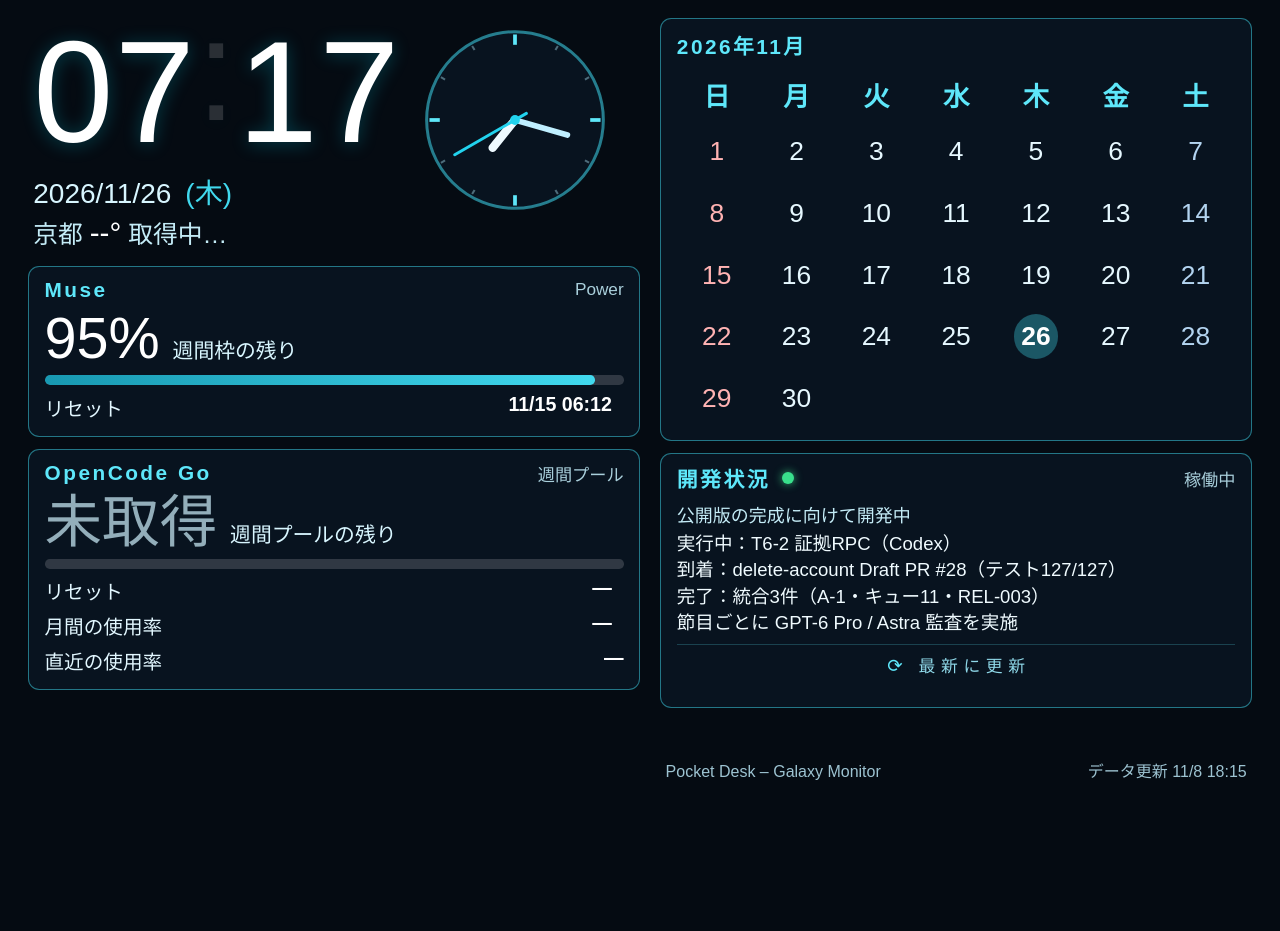
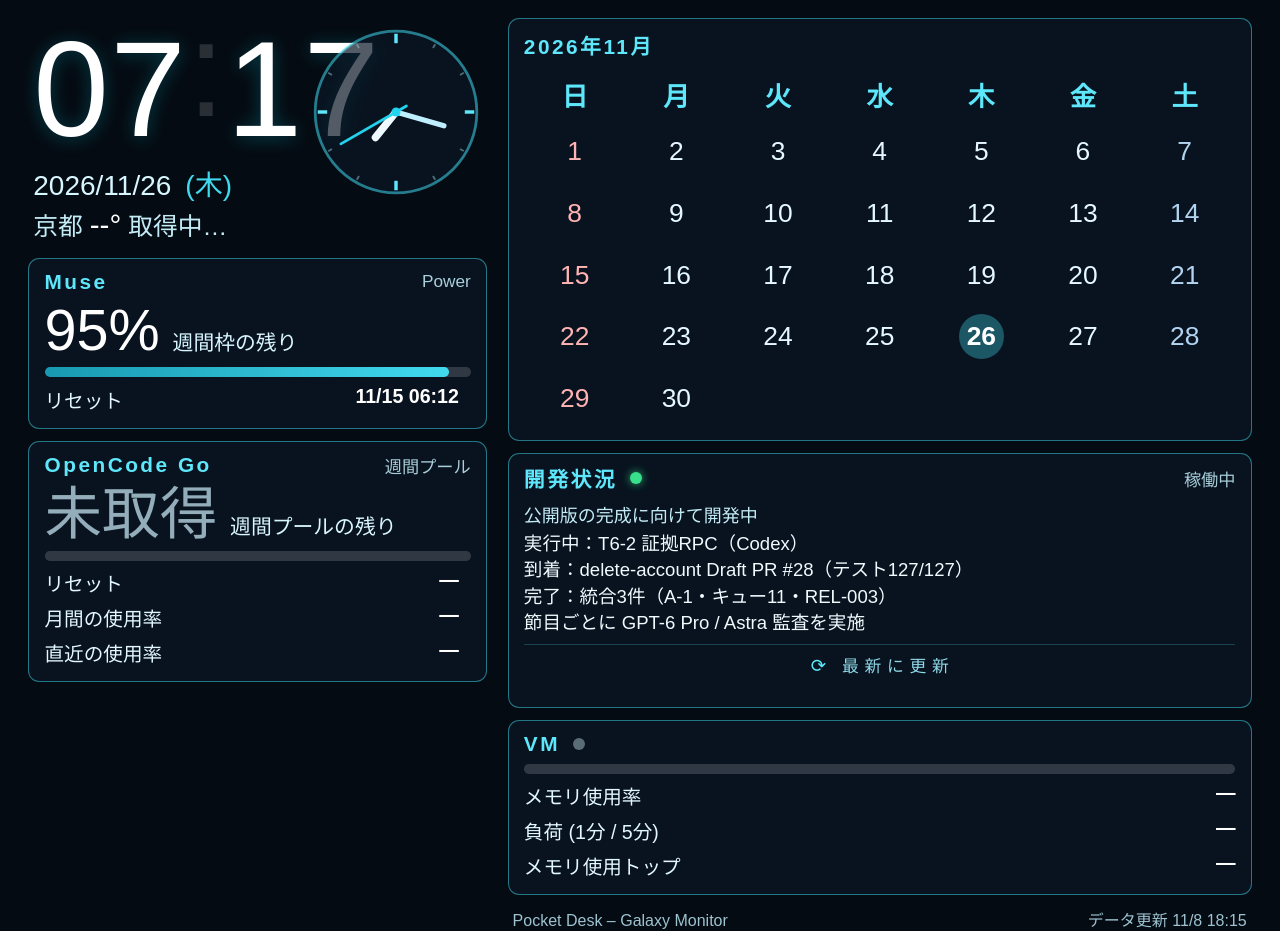
Before and after one commit to ltakasi430/iphone-dashboard, a plain HTML site: page index.html in a window 1280 px wide. Before the commit the page ends 800 px from the top, so only its background shows below. Drawn offline with Linux system fonts and the light colour scheme; no server answers.

Commit message:
Pocket Desk: left column to one third, add VM panel, rolling reset and weather high/low

```diff
--- a/index.html
+++ b/index.html
@@ -25,7 +25,7 @@
     display:flex; gap:1.6vw; height:100%;
     padding:2.2vh 2.2vw;
   }
-  #left { flex:0 0 50%; display:flex; flex-direction:column; gap:1.5vh; min-width:0; }
+  #left { flex:0 0 37.5%; display:flex; flex-direction:column; gap:1.5vh; min-width:0; }
   #right { flex:1; display:flex; flex-direction:column; gap:1.5vh; min-width:0; }
 
   /* clock */
@@ -36,7 +36,7 @@
   #battery .bbar i { display:block; height:100%; background:#41d9ee; }
   #battery #bpct { color:#fff; font-variant-numeric:tabular-nums; }
   #battery #bstate { font-size:2.5vh; color:#8fd8e8; }
-  #analog { width:23.5vh; height:23.5vh; flex:none; margin-top:.6vh; }
+  #analog { width:21.5vh; height:21.5vh; flex:none; margin-top:.6vh; }
   #analog .aface { fill:rgba(10,24,38,.7); stroke:rgba(65,217,238,.55); stroke-width:1.6; }
   #analog .ahand { stroke-linecap:round; }
   #analog .hh { stroke:#eefaff; stroke-width:4.4; }
@@ -44,7 +44,7 @@
   #analog .sh { stroke:#22d3ee; stroke-width:1.6; }
   #analog .acenter { fill:#22d3ee; }
   #clock {
-    font-size:18vh; line-height:1; font-weight:200; letter-spacing:.01em;
+    font-size:17vh; line-height:1; font-weight:200; letter-spacing:.01em;
     color:#ffffff; text-shadow:0 2px 18px rgba(0,229,255,.25);
     font-variant-numeric:tabular-nums; white-space:nowrap;
   }
@@ -54,6 +54,7 @@
   #dateline .dow { color:#41d9ee; margin-left:.5em; }
   #weather { margin-top:0.4vh; font-size:3.1vh; color:#c4ecf7; }
   #weather .temp { color:#fff; font-size:3.7vh; }
+  #weather #whilo { font-size:2.5vh; color:#8fb8c4; margin-left:.6em; }
 
   /* panels */
   .panel {
@@ -138,7 +139,7 @@
         <div id="clockmain">
           <div id="clock">--<span class="colon" id="colon">:</span>--</div>
           <div id="dateline"><span id="date">----/--/--</span><span class="dow" id="dow"></span></div>
-          <div id="weather">京都 <span class="temp" id="wtemp">--°</span> <span id="wdesc">取得中…</span></div>
+          <div id="weather">京都 <span class="temp" id="wtemp">--°</span> <span id="wdesc">取得中…</span><span id="whilo"></span></div>
           <div id="battery">バッテリー <span class="bbar"><i id="bfill" style="width:0%"></i></span> <span id="bpct">--%</span> <span id="bstate"></span></div>
         </div>
         <svg id="analog" viewBox="0 0 100 100" aria-hidden="true">
@@ -164,7 +165,7 @@
         <div class="bar" id="go-bar"><i style="width:0%"></i></div>
         <div class="kv"><span>リセット</span><span><b id="go-reset">—</b><span class="pace" id="go-pace"></span></span></div>
         <div class="kv"><span>月間の使用率</span><span><b id="go-monthly">—</b><span class="pace" id="go-monthly-reset"></span></span></div>
-        <div class="kv"><span>直近の使用率</span><b id="go-rolling">—</b></div>
+        <div class="kv"><span>直近の使用率</span><span><b id="go-rolling">—</b><span class="pace" id="go-rolling-reset"></span></span></div>
       </div>
     </div>
 
@@ -180,6 +181,14 @@
         <div id="devlines"></div>
         <button id="refresh-btn" type="button">最新に更新</button>
         <div id="refresh-status" role="status" aria-live="polite"></div>
+      </div>
+
+      <div class="panel" id="vm-panel">
+        <h2>VM <span class="dot" id="vm-dot"></span><span class="sub" id="vm-label"></span></h2>
+        <div class="bar" id="vm-bar"><i style="width:0%"></i></div>
+        <div class="kv"><span>メモリ使用率</span><b id="vm-mem">—</b></div>
+        <div class="kv"><span>負荷 (1分 / 5分)</span><b id="vm-load">—</b></div>
+        <div class="kv"><span>メモリ使用トップ</span><b id="vm-top">—</b></div>
       </div>
 
       <div id="footer">
@@ -270,11 +279,14 @@
   /* ---------- weather (Kyoto, Open-Meteo) ---------- */
   var WDESC = {0:"快晴",1:"晴れ",2:"一部曇り",3:"曇り",45:"霧",48:"霧",51:"小雨",53:"小雨",55:"小雨",61:"雨",63:"雨",65:"大雨",71:"雪",73:"雪",75:"大雪",80:"にわか雨",81:"にわか雨",82:"激しいにわか雨",95:"雷雨"};
   function fetchWeather(){
-    var url = "https://api.open-meteo.com/v1/forecast?latitude=35.0116&longitude=135.7681&current=temperature_2m,weather_code&timezone=Asia%2FTokyo";
+    var url = "https://api.open-meteo.com/v1/forecast?latitude=35.0116&longitude=135.7681&current=temperature_2m,weather_code&daily=temperature_2m_max,temperature_2m_min&forecast_days=1&timezone=Asia%2FTokyo";
     fetch(url).then(function(r){ return r.json(); }).then(function(j){
       if (j && j.current){
         $("wtemp").textContent = Math.round(j.current.temperature_2m) + "°";
         $("wdesc").textContent = WDESC[j.current.weather_code] || "";
+      }
+      if (j && j.daily && j.daily.temperature_2m_max && j.daily.temperature_2m_max.length){
+        $("whilo").textContent = "最高" + Math.round(j.daily.temperature_2m_max[0]) + "° / 最低" + Math.round(j.daily.temperature_2m_min[0]) + "°";
       }
     }).catch(function(){ /* keep last values */ });
   }
@@ -353,6 +365,22 @@
     $("go-monthly").textContent = (go.monthly_used_pct !== null && go.monthly_used_pct !== undefined) ? go.monthly_used_pct + "%" : "—";
     $("go-monthly-reset").textContent = go.monthly_resets_at ? "リセット " + fmtDateTime(go.monthly_resets_at) : "";
     $("go-rolling").textContent = (go.rolling_used_pct !== null && go.rolling_used_pct !== undefined) ? go.rolling_used_pct + "%" : "—";
+    $("go-rolling-reset").textContent = go.rolling_resets_at ? "リセット " + fmtDateTime(go.rolling_resets_at) : "";
+
+    var vm = j.vm || {};
+    var vdot = $("vm-dot");
+    if (vdot) vdot.className = "dot" + (vm.level === "ok" ? " ok" : ((vm.level === "warn" || vm.level === "high") ? " warn" : (vm.level === "critical" ? " error" : "")));
+    if (vm.level_label) $("vm-label").textContent = vm.level_label;
+    if (vm.mem_used_pct !== null && vm.mem_used_pct !== undefined){
+      var vb = $("vm-bar");
+      vb.className = vm.mem_used_pct >= 90 ? "bar bad" : (vm.mem_used_pct >= 80 ? "bar warn" : "bar");
+      vb.firstChild.style.width = vm.mem_used_pct + "%";
+      $("vm-mem").textContent = vm.mem_used_pct + "%（空き " + (vm.mem_available_mb >= 1024 ? (vm.mem_available_mb / 1024).toFixed(1) + "GB" : vm.mem_available_mb + "MB") + "）";
+    }
+    if (vm.load1 !== null && vm.load1 !== undefined) $("vm-load").textContent = Number(vm.load1).toFixed(2) + " / " + Number(vm.load5).toFixed(2);
+    if (vm.top_processes && vm.top_processes.length){
+      $("vm-top").textContent = vm.top_processes.slice(0, 2).map(function(p){ return p.name + " " + Math.round(p.rss_mb) + "MB"; }).join(" ・ ");
+    }
 
     var svc = (j.services || {}).coneco || {};
     var ddot = $("dev-dot");
```
